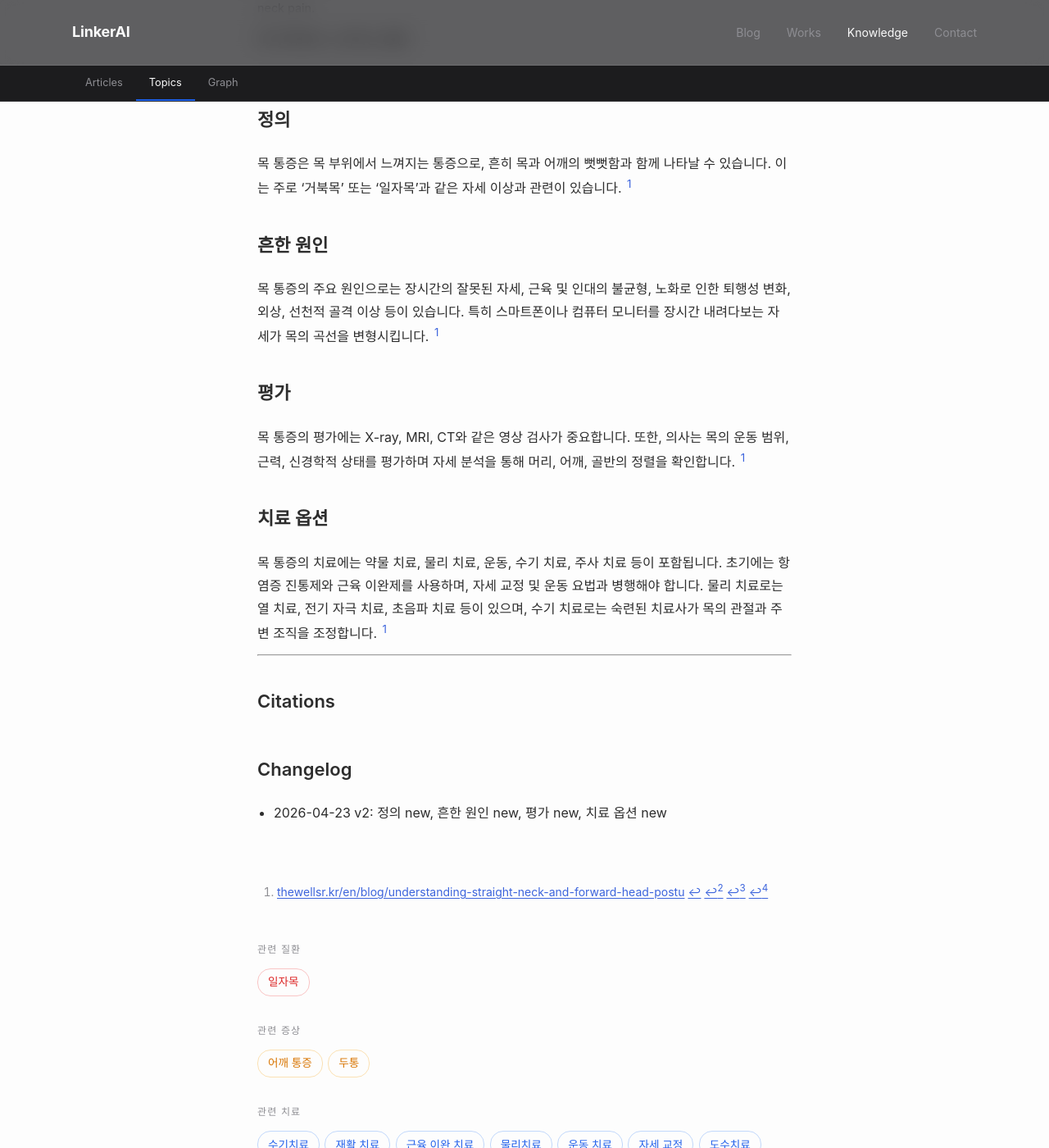
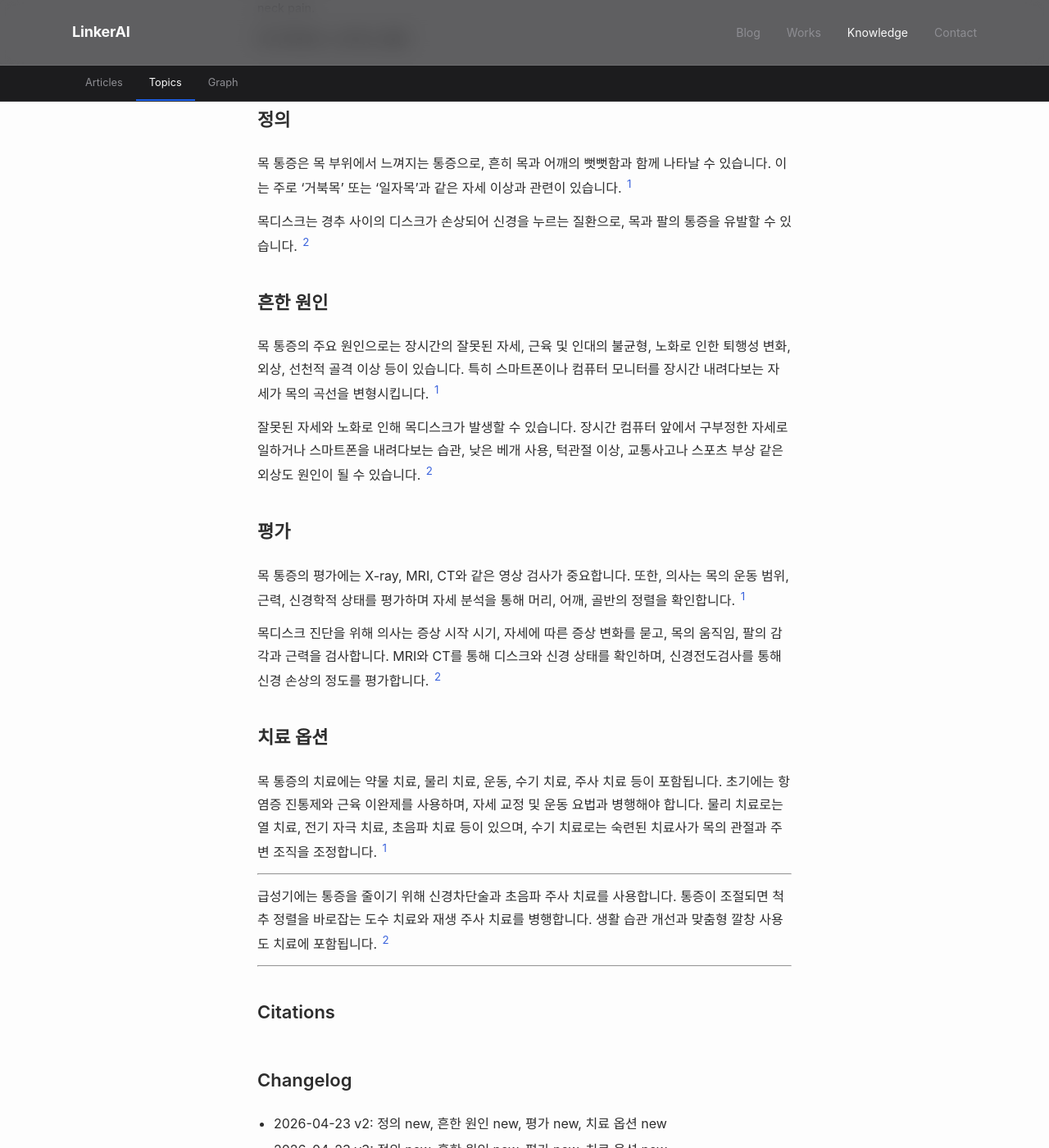
Before and after one commit to feelharmony/linkare-medical-knowledge, a Jekyll site: the page built from symptoms/neck-pain.md, in a window 1280 px wide and 1400 px high, scrolled down 310 px. Shown: the whole window at 82% size. Built offline with Jekyll 4.4.1, drawn with Linux system fonts in a browser that asks for light colours; some web fonts are replaced; some of the changed text lies outside the part shown.

Commit message:
update entity: 목 통증 (neck-pain)

```diff
--- a/symptoms/neck-pain.md
+++ b/symptoms/neck-pain.md
@@ -7,26 +7,38 @@ title: 목 통증
 description: 목 부위에서 느껴지는 통증
 title_en: neck pain.
 last_reviewed: '2026-04-23'
-source_count: 0
-version: 2
+source_count: 3
+version: 3
 ---
 ## 정의
 목 통증은 목 부위에서 느껴지는 통증으로, 흔히 목과 어깨의 뻣뻣함과 함께 나타날 수 있습니다. 이는 주로 '거북목' 또는 '일자목'과 같은 자세 이상과 관련이 있습니다. [^1]
 
+목디스크는 경추 사이의 디스크가 손상되어 신경을 누르는 질환으로, 목과 팔의 통증을 유발할 수 있습니다. [^3]
+
 ## 흔한 원인
 목 통증의 주요 원인으로는 장시간의 잘못된 자세, 근육 및 인대의 불균형, 노화로 인한 퇴행성 변화, 외상, 선천적 골격 이상 등이 있습니다. 특히 스마트폰이나 컴퓨터 모니터를 장시간 내려다보는 자세가 목의 곡선을 변형시킵니다. [^1]
 
+잘못된 자세와 노화로 인해 목디스크가 발생할 수 있습니다. 장시간 컴퓨터 앞에서 구부정한 자세로 일하거나 스마트폰을 내려다보는 습관, 낮은 베개 사용, 턱관절 이상, 교통사고나 스포츠 부상 같은 외상도 원인이 될 수 있습니다. [^3]
+
 ## 평가
 목 통증의 평가에는 X-ray, MRI, CT와 같은 영상 검사가 중요합니다. 또한, 의사는 목의 운동 범위, 근력, 신경학적 상태를 평가하며 자세 분석을 통해 머리, 어깨, 골반의 정렬을 확인합니다. [^1]
+
+목디스크 진단을 위해 의사는 증상 시작 시기, 자세에 따른 증상 변화를 묻고, 목의 움직임, 팔의 감각과 근력을 검사합니다. MRI와 CT를 통해 디스크와 신경 상태를 확인하며, 신경전도검사를 통해 신경 손상의 정도를 평가합니다. [^3]
 
 ## 치료 옵션
 목 통증의 치료에는 약물 치료, 물리 치료, 운동, 수기 치료, 주사 치료 등이 포함됩니다. 초기에는 항염증 진통제와 근육 이완제를 사용하며, 자세 교정 및 운동 요법과 병행해야 합니다. 물리 치료로는 열 치료, 전기 자극 치료, 초음파 치료 등이 있으며, 수기 치료로는 숙련된 치료사가 목의 관절과 주변 조직을 조정합니다. [^1]
 
 ---
 
+급성기에는 통증을 줄이기 위해 신경차단술과 초음파 주사 치료를 사용합니다. 통증이 조절되면 척추 정렬을 바로잡는 도수 치료와 재생 주사 치료를 병행합니다. 생활 습관 개선과 맞춤형 깔창 사용도 치료에 포함됩니다. [^3]
+
+---
+
 ## Citations
 [^1]: [thewellsr.kr/en/blog/understanding-straight-neck-and-forward-head-postu](https://thewellsr.kr/en/blog/understanding-straight-neck-and-forward-head-postu)
 [^2]: [thewellsr.kr/blog/2026-04-10-308b3e30](https://thewellsr.kr/blog/2026-04-10-308b3e30)
+[^3]: [ansimpainfree.kr/blog/2026-04-08-f5bbae53](https://ansimpainfree.kr/blog/2026-04-08-f5bbae53)
 
 ## Changelog
 - 2026-04-23 v2: 정의 new, 흔한 원인 new, 평가 new, 치료 옵션 new
+- 2026-04-23 v3: 정의 new, 흔한 원인 new, 평가 new, 치료 옵션 new
```
